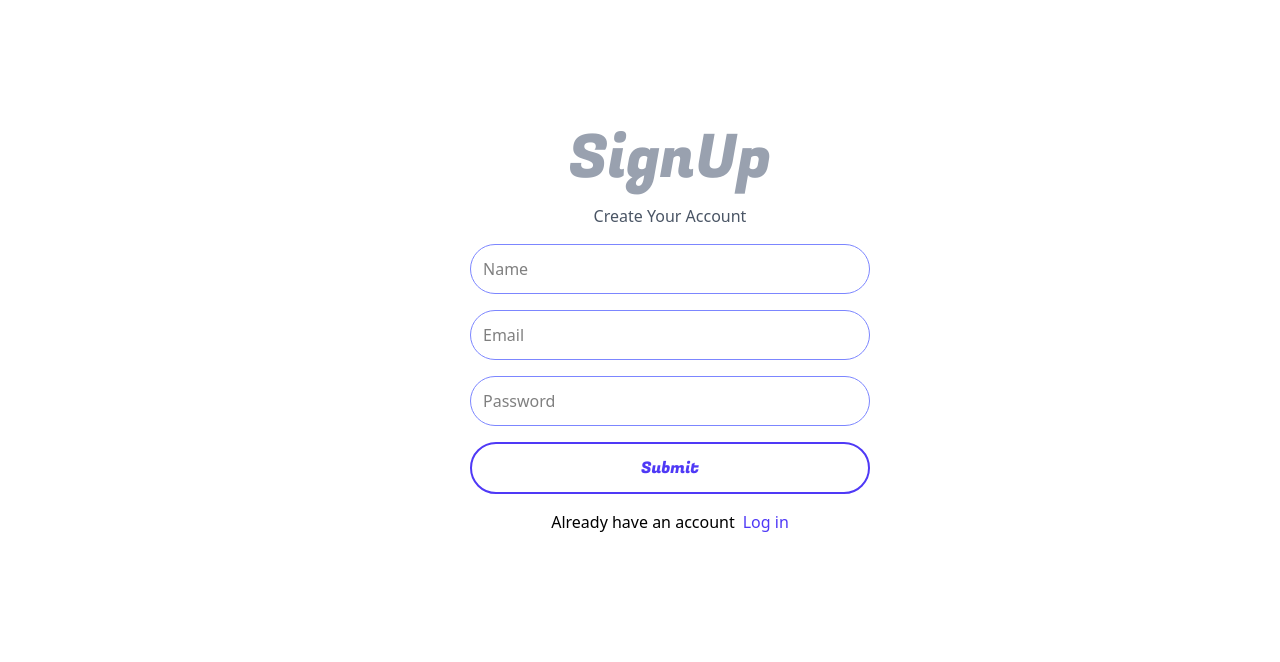
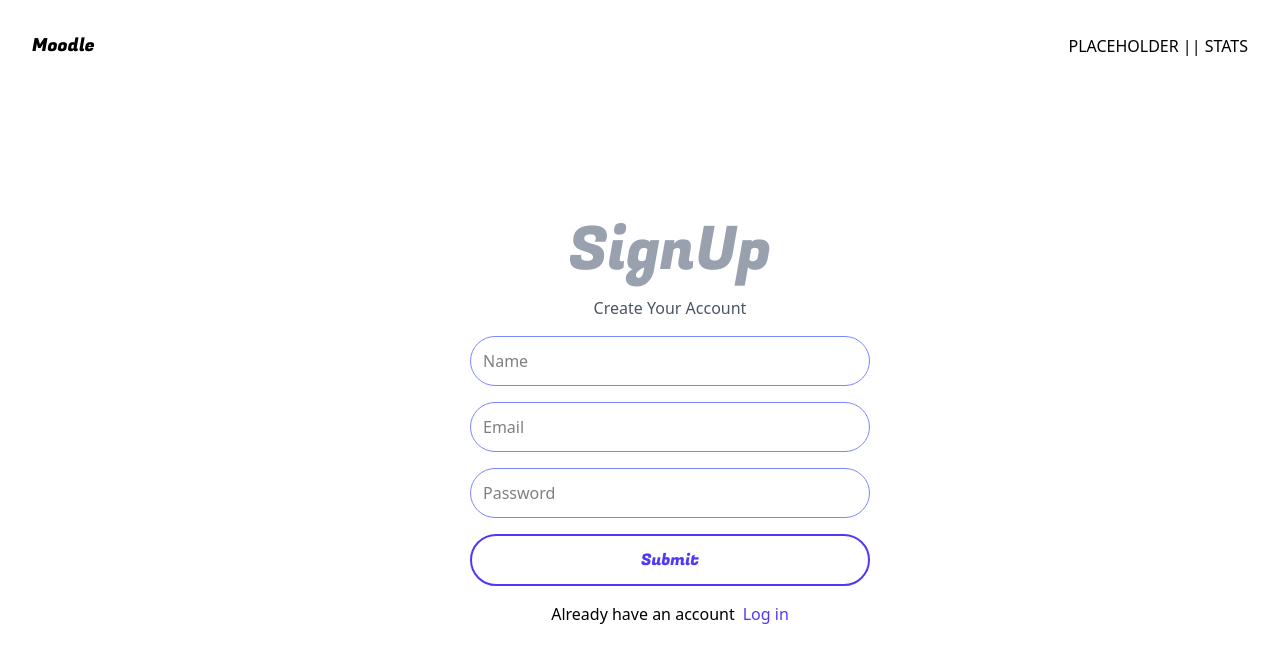
Before and after one commit to Dhanush-Poduval/Mood_Analyser, a Next.js app in the folder frontend/: page /signup in a window 1280 px wide. Shown: the top 662 px of the page. Built offline with nearby package versions, Linux system fonts and the light colour scheme.

Commit message:
feat:made the header for each page added to layout

```diff
--- a/frontend/app/layout.js
+++ b/frontend/app/layout.js
@@ -1,15 +1,27 @@
-import { Geist, Geist_Mono } from "next/font/google";
+import { Geist, Geist_Mono ,Fugaz_One} from "next/font/google";
 import "./globals.css";
+import Link from "next/link";
 
 const geistSans = Geist({
   variable: "--font-geist-sans",
   subsets: ["latin"],
 });
+const fugaz=Fugaz_One({subsets:['latin'],weight:['400']})
 
 const geistMono = Geist_Mono({
   variable: "--font-geist-mono",
   subsets: ["latin"],
 });
+const header=(
+  <header className="p-4 sm:p-8 flex items-center justify-between gap-4">
+    <Link href="/">
+    <h1 className={`text-base sm:text-lg textGradiant ${fugaz.className}`}>Moodle</h1>
+    </Link>
+    <div className="flex items-center justify-between">
+    PLACEHOLDER || STATS
+   </div>
+  </header>
+)
 
 export const metadata = {
   title: "Create Next App",
@@ -20,8 +32,8 @@ export default function RootLayout({ children }) {
   return (
     <html lang="en">
       <body
-        className={`${geistSans.variable} ${geistMono.variable} antialiased `}
-      >
+        className={`w-full max-w-{1000px} mx-auto text-sm sm:text-base min-h-screen flex flex-col text-slate-500${geistSans.variable} ${geistMono.variable} antialiased `}
+      > {header}
         {children}
       </body>
     </html>
--- a/frontend/components/Signup.jsx
+++ b/frontend/components/Signup.jsx
@@ -1,3 +1,4 @@
+'use client'
 import React from 'react'
 import { Fugaz_One } from 'next/font/google'
 import Button from './Button'
```
